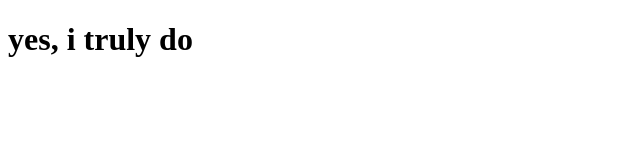
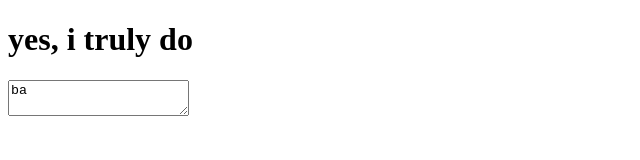
Before and after one commit to Sebb123321/mywebsite, a plain HTML site: page index.html in a window 1280 px wide. Shown: the whole page, without its empty margins (0-640 px from the left). Drawn offline with Linux system fonts and the light colour scheme.

Commit message:
Add files via upload

```diff
--- a/index.html
+++ b/index.html
@@ -9,5 +9,6 @@
 </head>
 <body>
     <h1>yes, i truly do</h1>
+    <textarea name="text" id="">ba</textarea>
 </body>
 </html>
```
